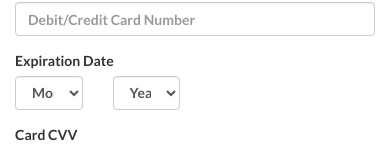
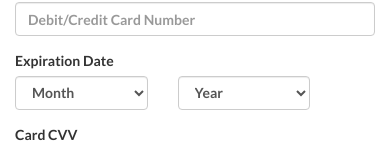
Before and after one commit to shaun-wan/shaun-wan.github.io, a plain HTML site: page payment.html in a window 390 px wide. Shown: the part 351-499 px from the top of the page. Drawn offline with Linux system fonts and the light colour scheme.

Commit message:
Fix dropdown for mobile view

```diff
--- a/payment.html
+++ b/payment.html
@@ -108,8 +108,8 @@
 					<label class="col-sm-3 control-label" for="expiry-month">Expiration Date</label>
 					<div class="col-sm-9">
 					  <div class="row">
-						<div class="col-xs-3">
-						  <select class="form-control col-sm-2" data-stripe="exp-month">
+						<div class="col-xs-5"> <!-- <div class="col-xs-3"> -->
+						  <select class="form-control col-sm-4" data-stripe="exp-month"> <!-- <select class="form-control col-sm-2" data-stripe="exp-month"> -->
 							<option>Month</option>
 							<option value="01">Jan (01)</option>
 							<option value="02">Feb (02)</option>
@@ -125,7 +125,7 @@
 							<option value="12">Dec (12)</option>
 						  </select>
 						</div>
-						<div class="col-xs-3">
+						<div class="col-xs-5"> <!-- <div class="col-xs-3"> -->
 						  <select class="form-control" data-stripe="exp-year">
 							<option>Year</option>
 							<option value="17">2017</option>
```
